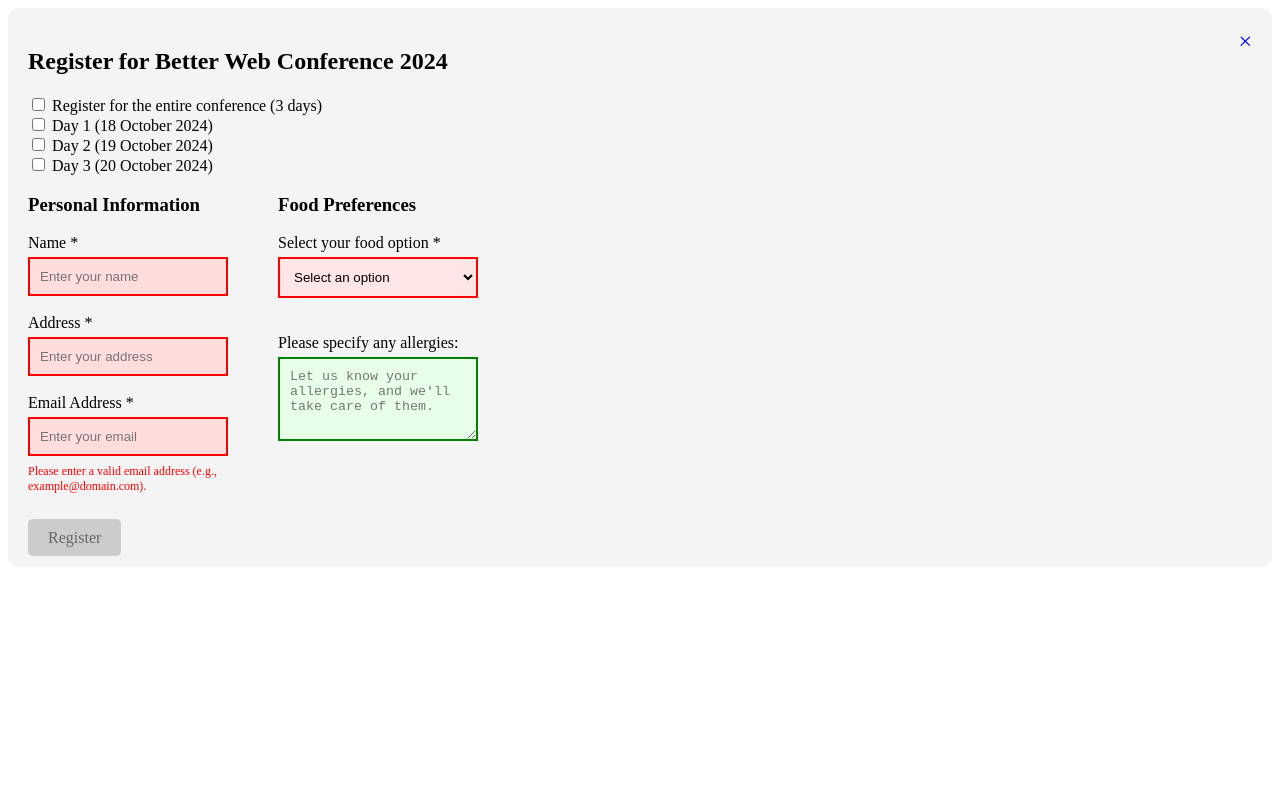
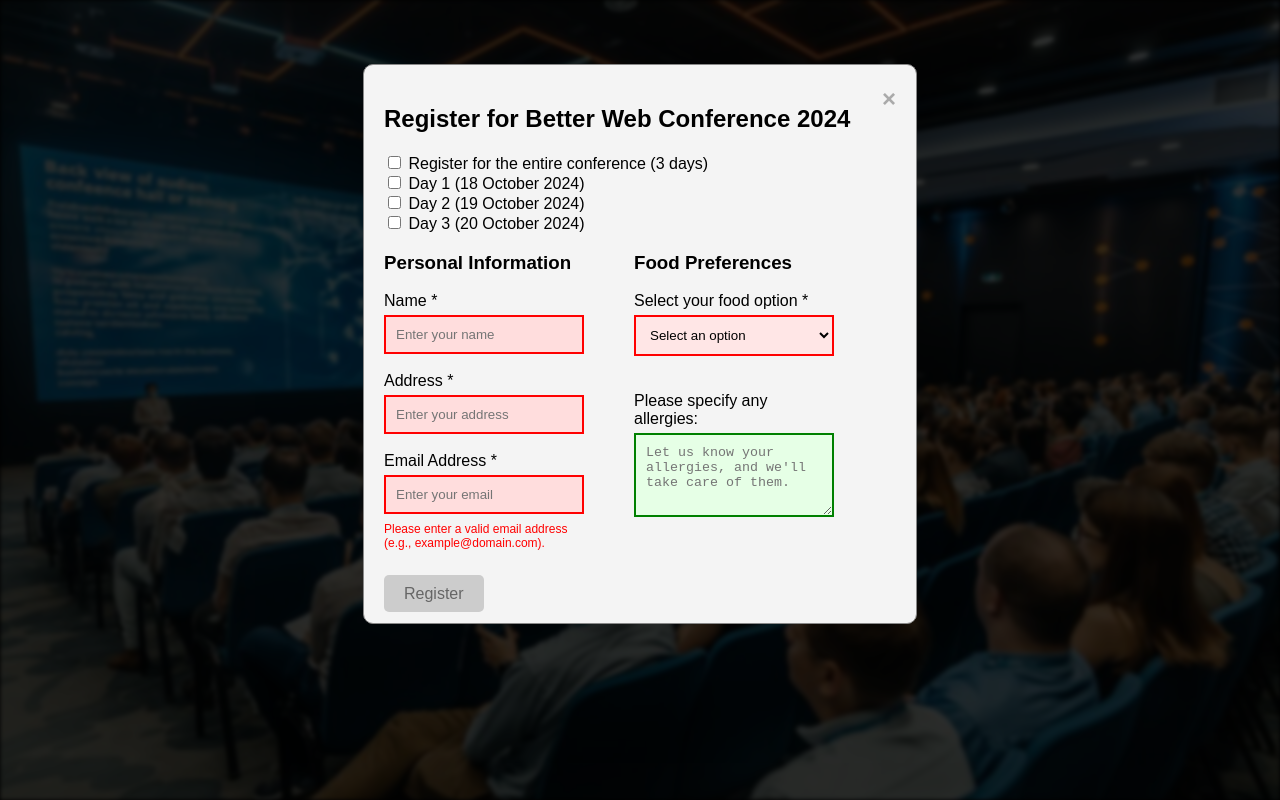
Before and after one commit to dharavi15/conference-2024, a plain HTML site: page register.html in a window 1280 px wide. Drawn offline with Linux system fonts and the light colour scheme.

Commit message:
added index ref to register

```diff
--- a/register.html
+++ b/register.html
@@ -5,16 +5,16 @@
     <meta name="viewport" content="width=device-width, initial-scale=1.0">
     <meta name="description" content="registration for Annual conference ">
     <title>Register</title>
-    <link rel="stylesheet" href="main.css">
+    <link rel="stylesheet" href="index.css">
     <link rel="stylesheet" href="register.css">
 
 </head>
 <body>
     <div id="registration-modal" class="modal">
         <div class="modal-content">
-            <a href="main.html" class="close-button">&times;</a>
+            <a href="index.html" class="close-button">&times;</a>
             <h2>Register for Better Web Conference 2024</h2>
-            <form action="/main.html" method="POST" novalidate>
+            <form action="/index.html" method="POST" novalidate>
 
                 <!-- Registration Type Section -->
                 <label for="full-conference">
```
